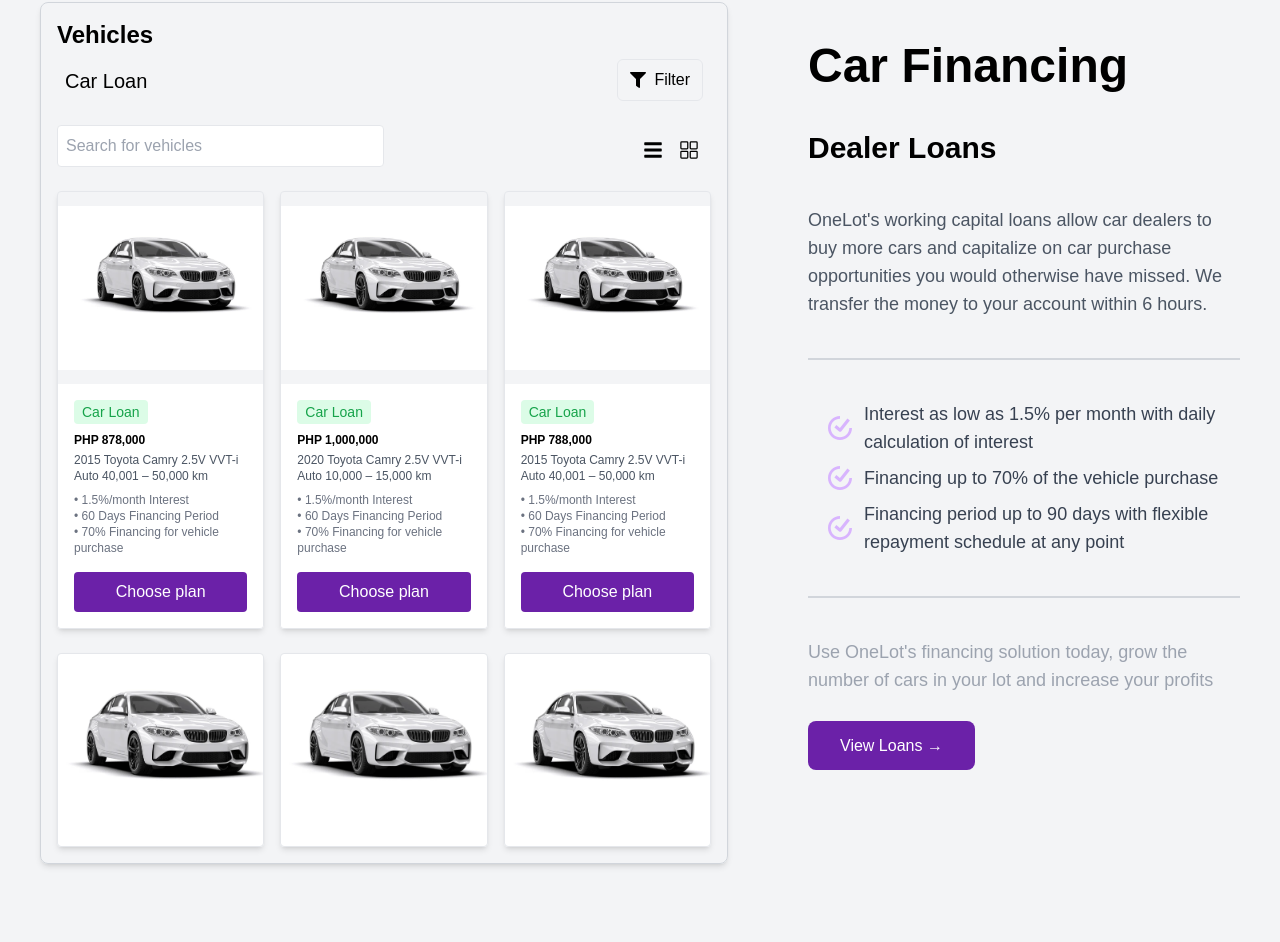
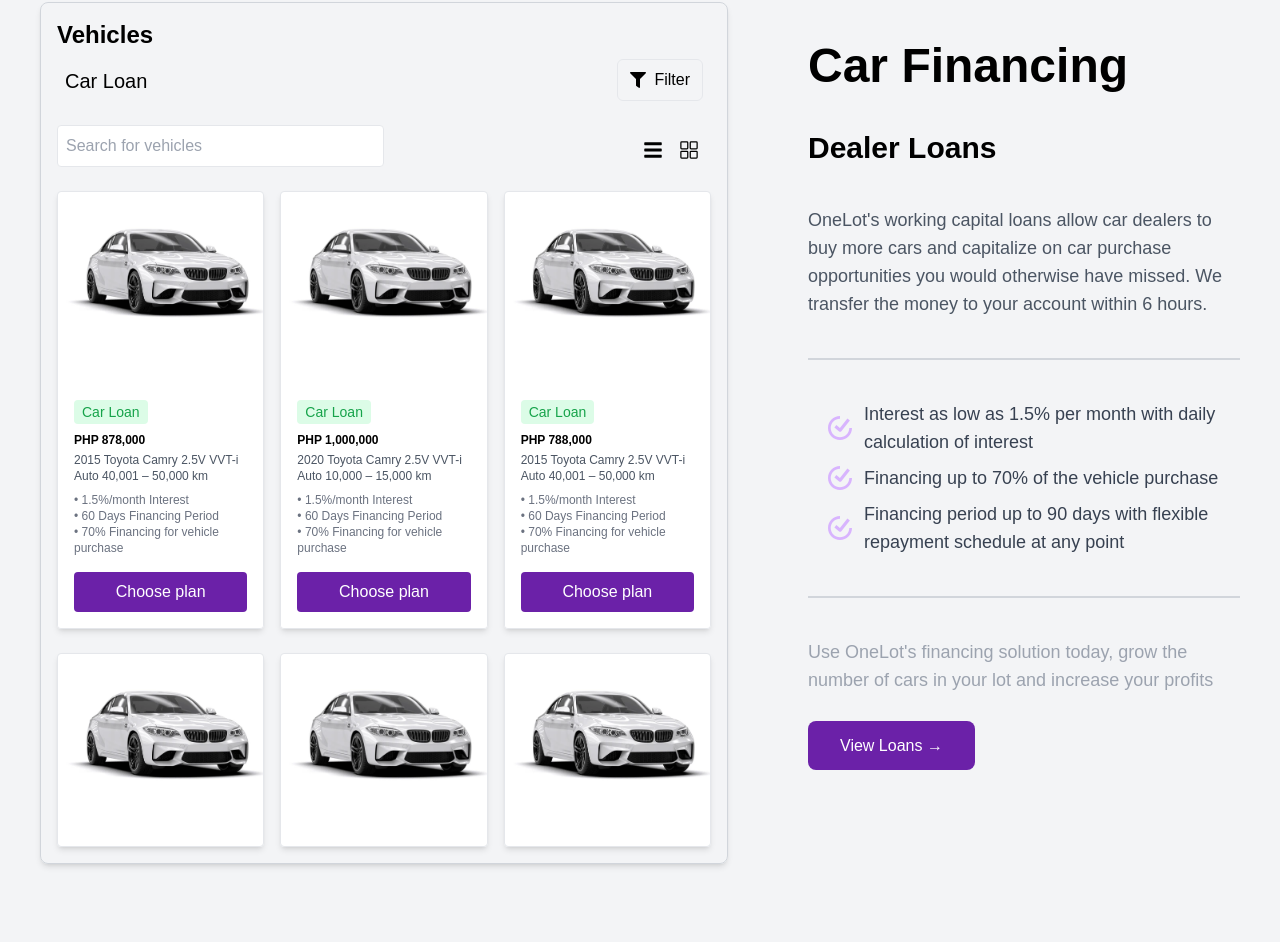
Before and after one commit to srikanthbisai/onelot, a Next.js app: page / in a window 1280 px wide. Shown: the part 1977-2919 px from the top of the page. Built offline with nearby package versions, Linux system fonts and the light colour scheme.

Commit message:
object_fit

```diff
--- a/app/pages/CarTable.tsx
+++ b/app/pages/CarTable.tsx
@@ -36,7 +36,7 @@ export default function CarTable() {
                 src={car.image}
                 alt="Car"
                 layout="fill"
-                objectFit="contain"
+                objectFit="cover"
                 className="rounded-t"
               />
             </div>
```
